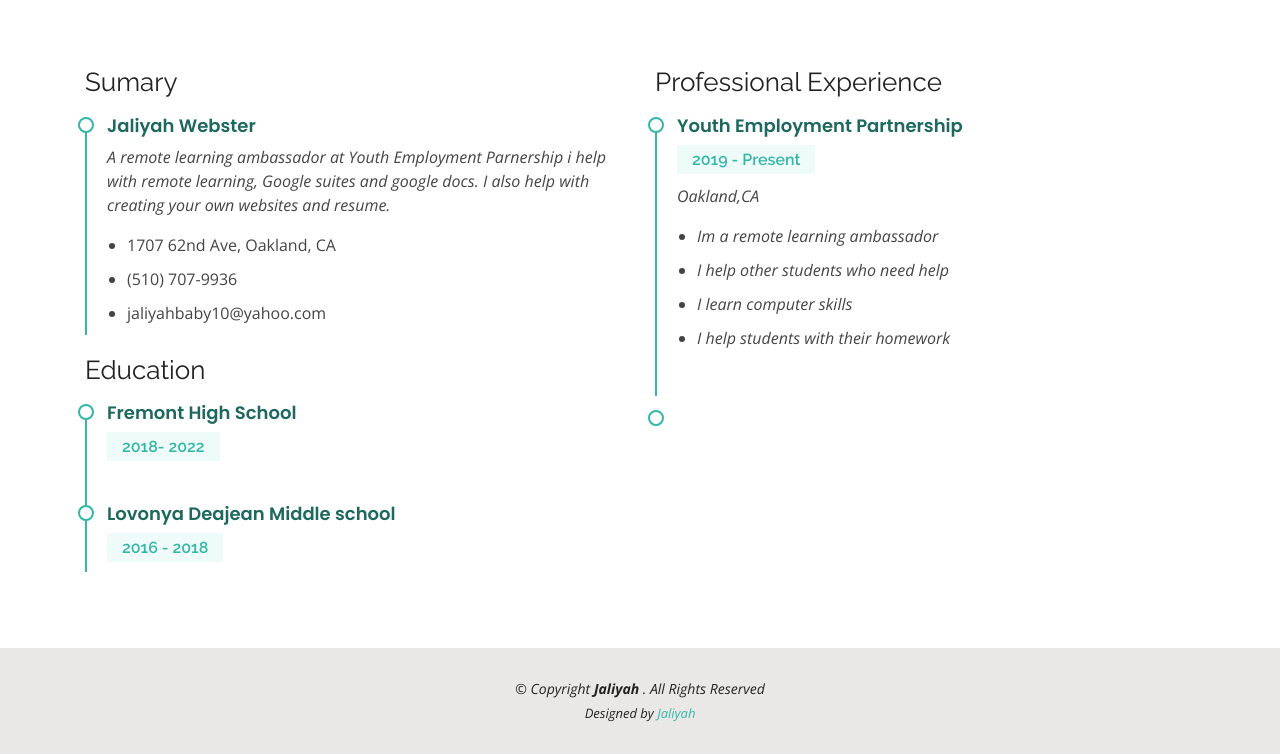
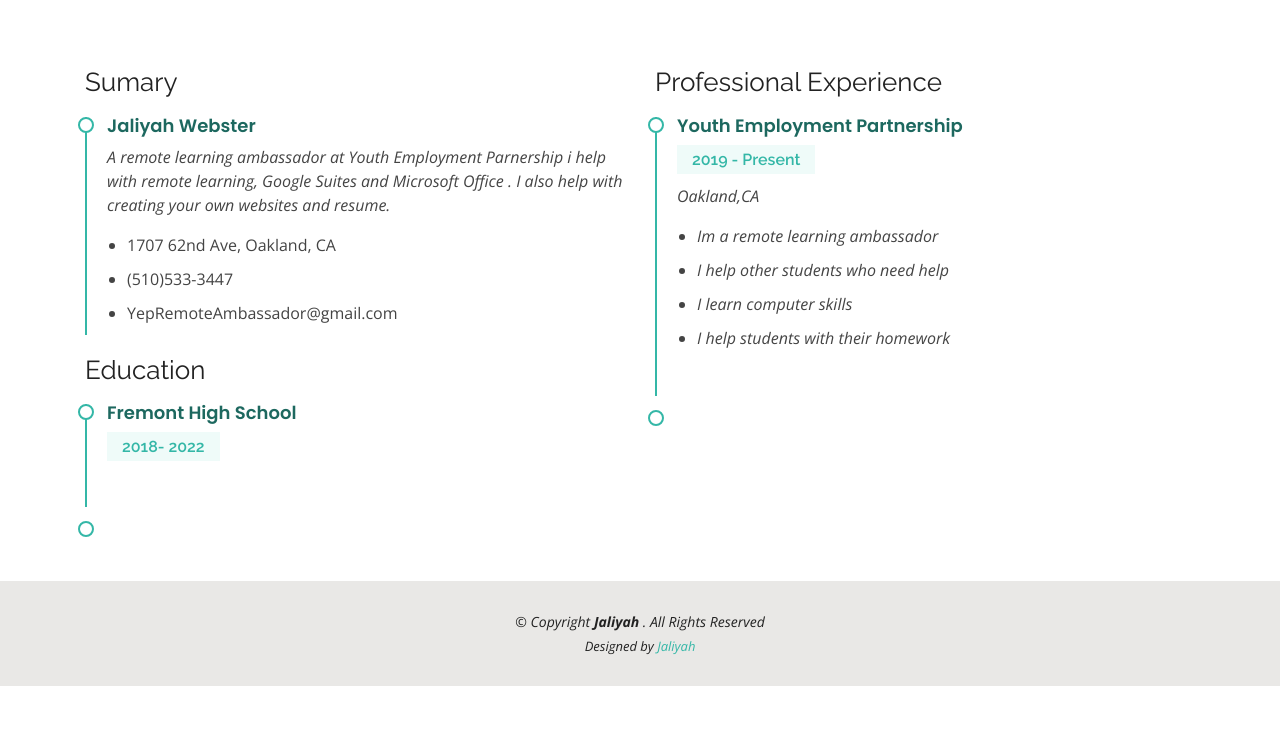
Before and after one commit to jaliyahbaby10/jaliyahbaby10.github.io, a plain HTML site: page resume.html in a window 1280 px wide. Shown: the part 171-925 px from the top of the page. After the commit the page ends 857 px from the top, so only its background shows below. Drawn offline with nearby package versions, Linux system fonts and the light colour scheme.

Commit message:
Update resume.html

```diff
--- a/resume.html
+++ b/resume.html
@@ -83,12 +83,12 @@
             <h3 class="resume-title">Sumary</h3>
             <div class="resume-item pb-0">
               <h4>Jaliyah Webster</h4>
-              <p><em>A remote learning ambassador at Youth Employment Parnership i help with remote learning, Google suites and google docs. I also help with creating your own websites and resume.</em></p>
+              <p><em>A remote learning ambassador at Youth Employment Parnership i help with remote learning, Google Suites and Microsoft Office . I also help with creating your own websites and resume.</em></p>
               <p>
               <ul>
                 <li>1707 62nd Ave, Oakland, CA</li>
-                <li>(510) 707-9936</li>
-                <li>jaliyahbaby10@yahoo.com</li>
+                <li>(510)533-3447</li>
+                <li>YepRemoteAmbassador@gmail.com </li>
               </ul>
               </p>
             </div>
@@ -101,8 +101,6 @@
               <p>
             </div>
             <div class="resume-item">
-              <h4>Lovonya Deajean Middle school
-              <h5>2016 - 2018</h5>
               <p><em></em></p>
               <p>
             </div>
```
